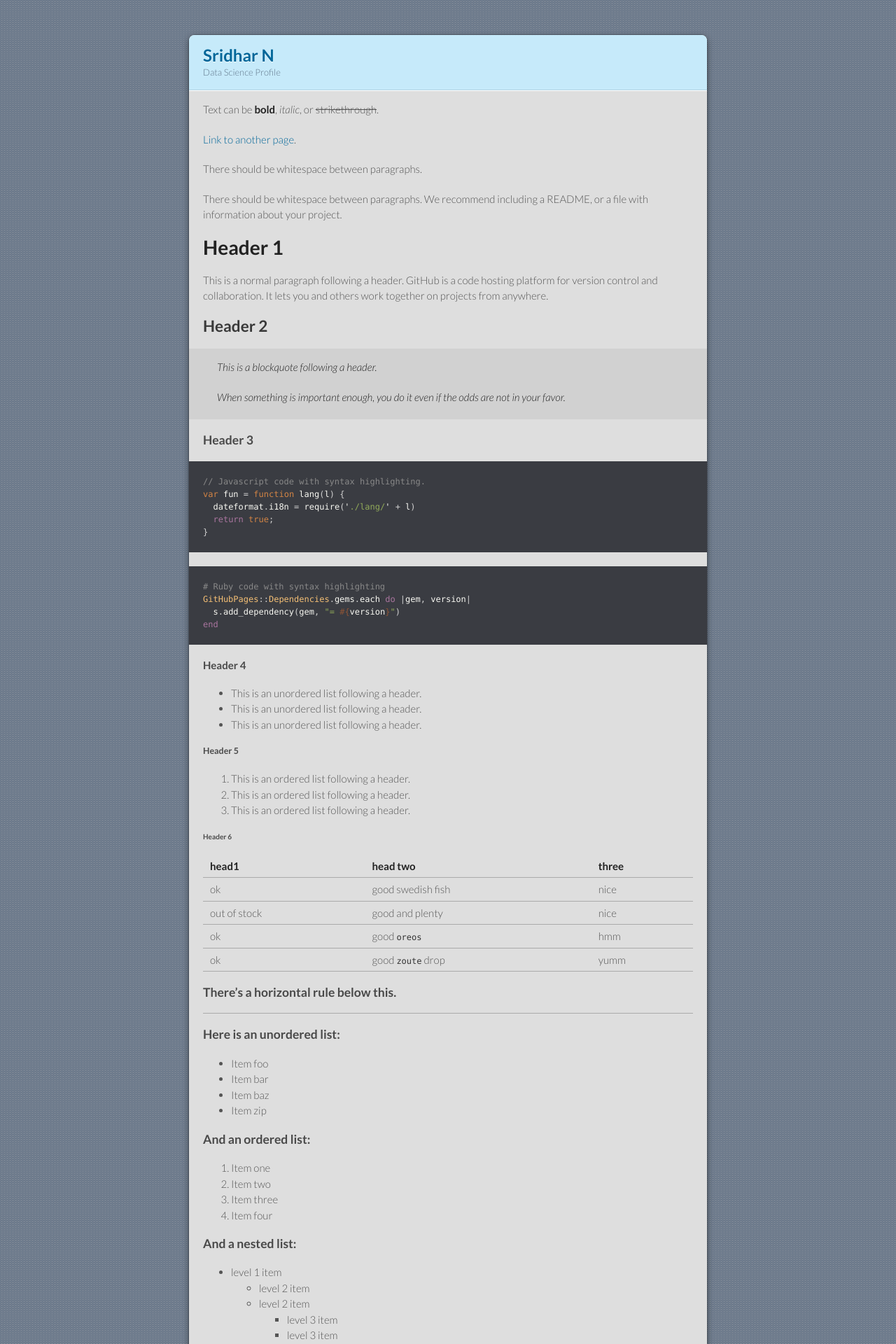
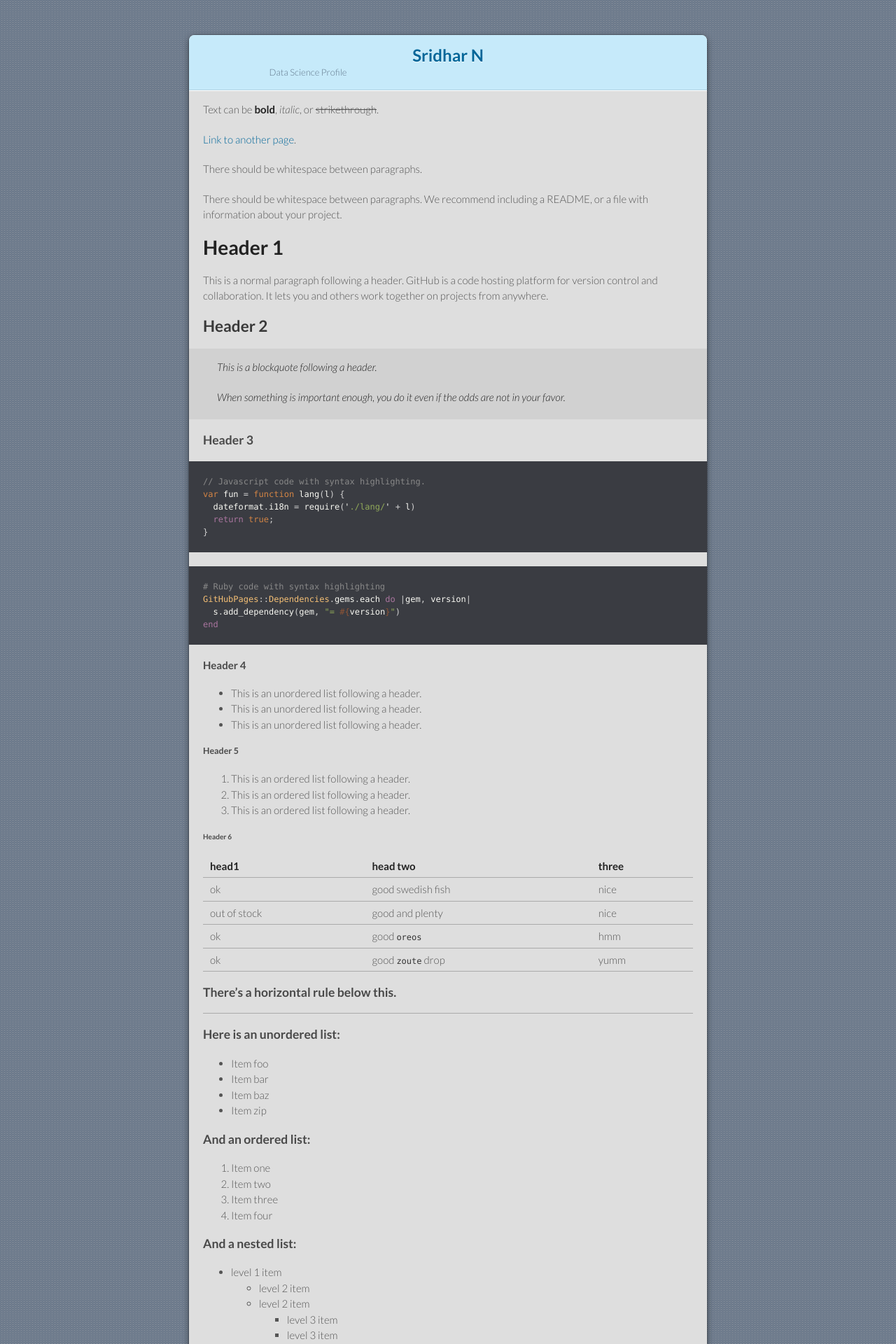
Before and after one commit to sridnala/sridnala.github.io, a Jekyll site: the page built from index.md, in a window 1280 px wide. Shown: the top 1920 px of the page at 70% size. Built offline with Jekyll 4.4.1, drawn with Linux system fonts in a browser that asks for light colours.

```diff
--- a/_sass/jekyll-theme-modernist.scss
+++ b/_sass/jekyll-theme-modernist.scss
@@ -50,6 +50,7 @@
   background: linear_gradient(#DDFBFC, #C6EAFA);
   position:relative;
   padding:15px 20px;
+  text-align: center;
   border-bottom:1px solid #B2D2E1;
 
   h1 {
@@ -74,7 +75,6 @@
     &.view {
       display:none;
       font-weight:700;
-      text-align: center;
       text-shadow:rgba(#fff, 0.9) 0 1px 0;
       -webkit-font-smoothing:antialiased;
 
```
